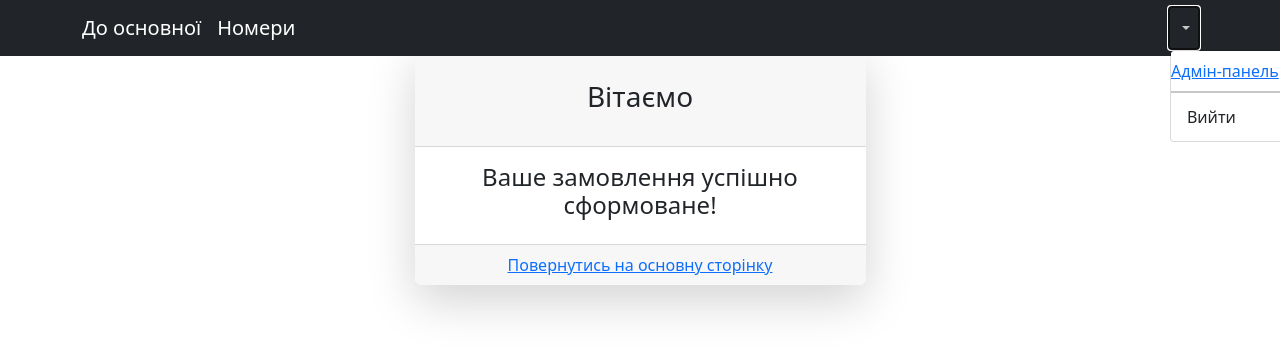
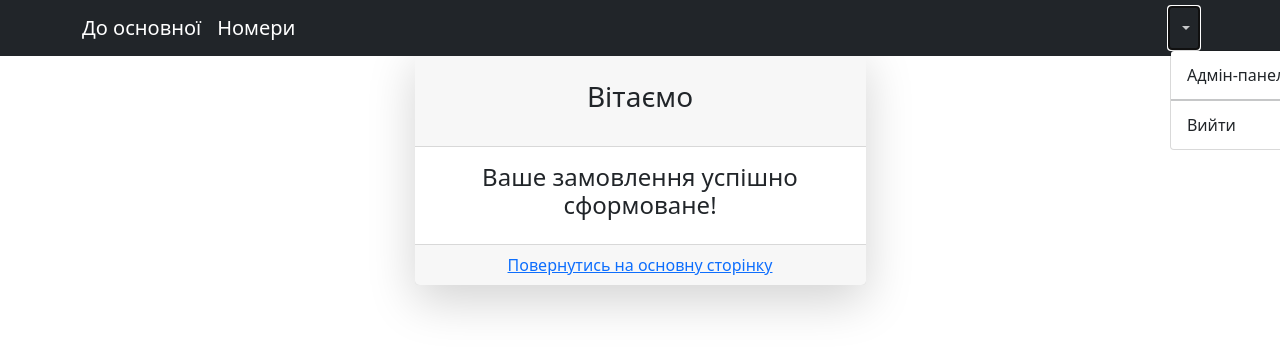
Before and after one commit to tetianaklius/hotel, a Django app: page /account/message/ in a window 1280 px wide, after a click that opens the changed part. Shown: the top 356 px of the page. Run offline with Django 4.2, Linux system fonts and the light colour scheme; a user stored in the database is signed in; some libraries are stand-ins or nearby versions.

Commit message:
add dropdown menu items class

```diff
--- a/main_page/templates/basis_rooms.html
+++ b/main_page/templates/basis_rooms.html
@@ -53,12 +53,12 @@
                         <ul class="dropdown-menu" aria-labelledby="navbarDropdown">
                             <li>
                             {% if user.is_superuser or "admin" in user.groups.all.0.name %}
-                                <li><a href="{% url "admin:index" %}"><span>Адмін-панель</span></a>
+                                <li><a class="dropdown-item" href="{% url "admin:index" %}"><span>Адмін-панель</span></a>
                                     {% elif "manager" in user.groups.all.0.name %}
-                                <li><a href="{% url "main_page:list_reservations" %}">Бронювання</a></li>
+                                <li><a class="dropdown-item" href="{% url "main_page:list_reservations" %}">Бронювання</a></li>
 
                             {% else %}
-                                <li><a href="{% url "account:profile" %}">Переглянути профіль</a></li>
+                                <li><a class="dropdown-item" href="{% url "account:profile" %}">Переглянути профіль</a></li>
                             {% endif %}
 
                             </li>
```
